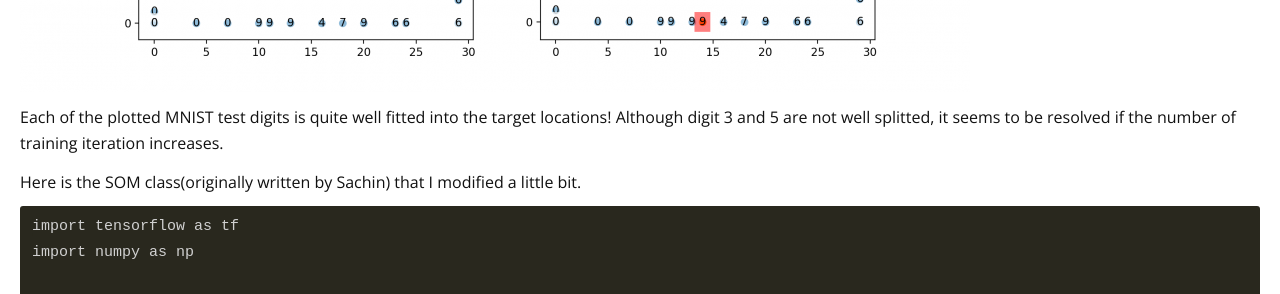
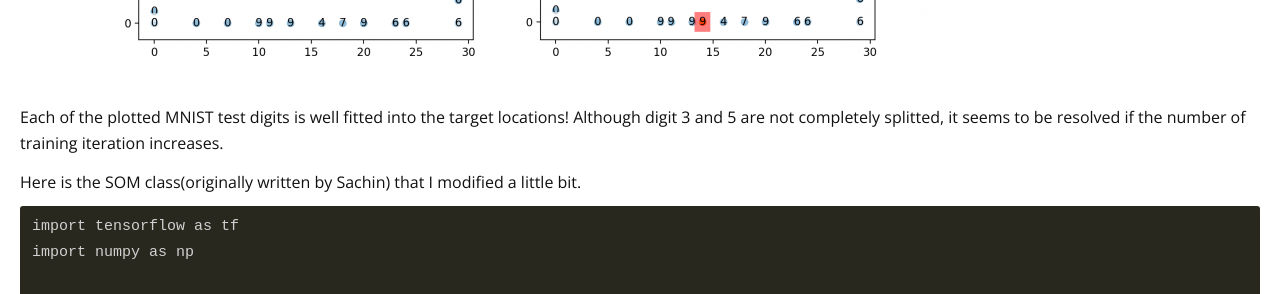
Before and after one commit to wonik/wonikjang.github.io, a Jekyll site: the page built from _posts/2017-06-30-som.md, in a window 1280 px wide and 900 px high, scrolled down 3519 px. Shown: the part 154-448 px from the top of the window. Built offline with Jekyll 4.4.1, drawn with Linux system fonts in a browser that asks for light colours; nearby versions of some CDN libraries; comment, search, counter and statistics services are not loaded.

Commit message:
Update 2017-06-30-som.md

```diff
--- a/_posts/2017-06-30-som.md
+++ b/_posts/2017-06-30-som.md
@@ -113,7 +113,7 @@ plt.show()
 
 ![somMNIST](/result_images/somMNIST_resized.png  "somMNIST")
 
-Each of the plotted MNIST test digits is quite well fitted into the target locations! Although digit 3 and 5 are not well splitted, it seems to be resolved if the number of training iteration increases.
+Each of the plotted MNIST test digits is well fitted into the target locations! Although digit 3 and 5 are not completely splitted, it seems to be resolved if the number of training iteration increases.
 
 Here is the SOM class(originally written by Sachin) that I modified a little bit.
 
```
